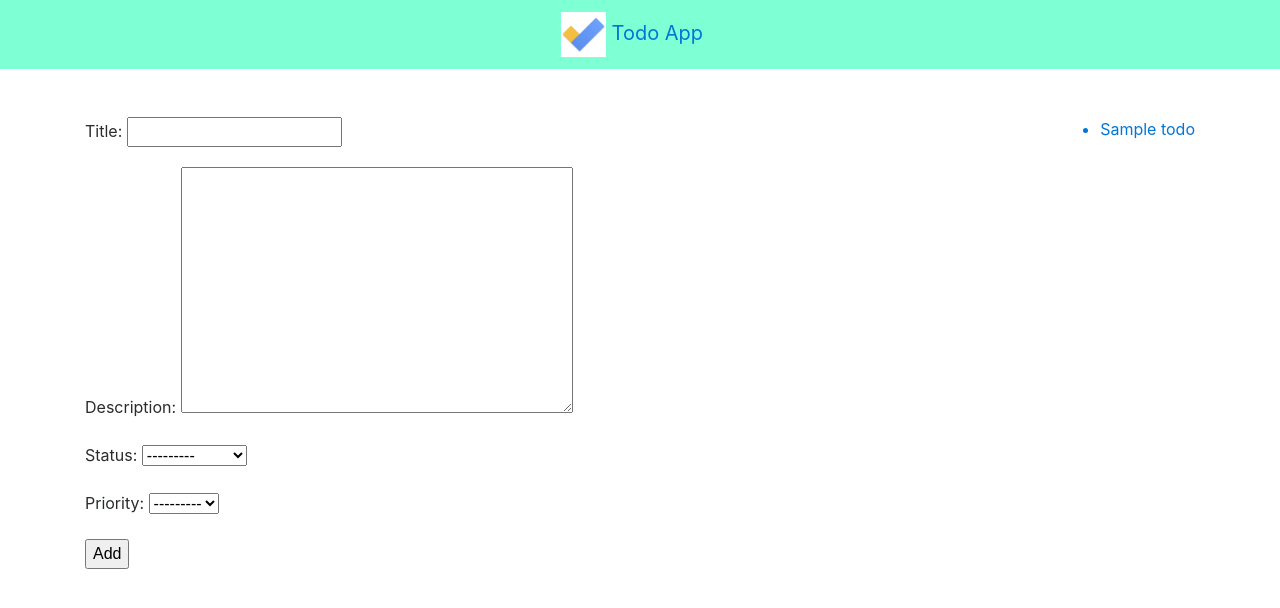
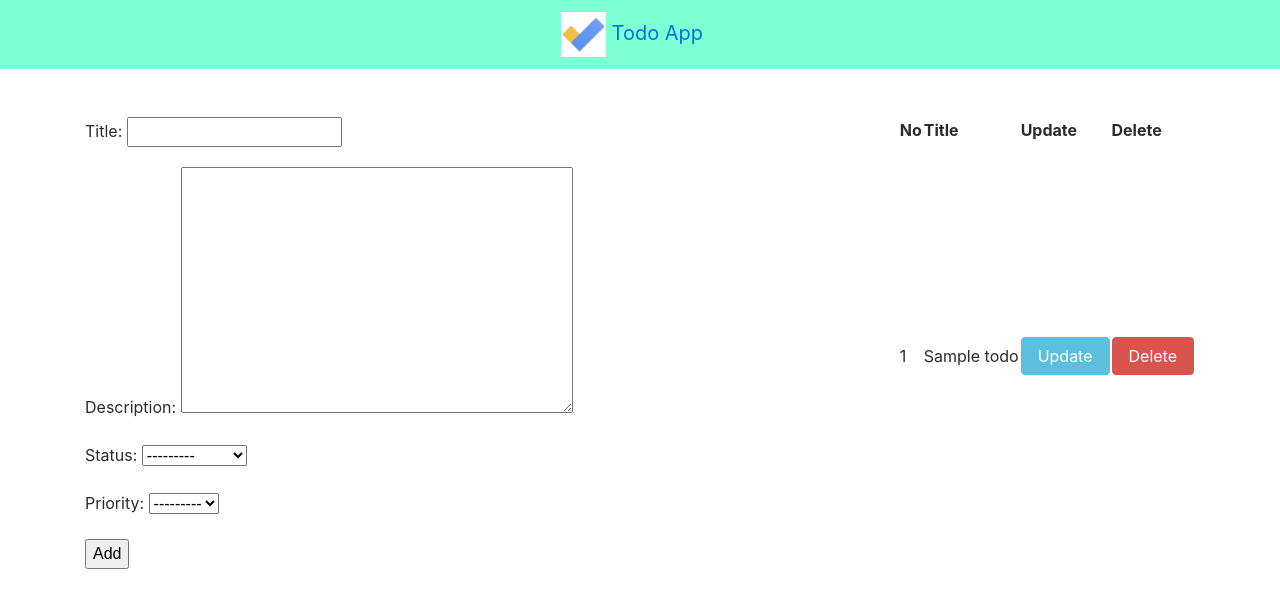
Before and after one commit to erol1098/todo-app-django, a Django app: page / in a window 1280 px wide. Shown: the top 608 px of the page. Run offline with Django 4.2, Linux system fonts and the light colour scheme; tables that the repository leaves empty hold one stand-in row (values such as "Sample post"); some libraries are stand-ins or nearby versions.

Commit message:
Delete Todo Added

```diff
--- a/todo/templates/todo/home.html
+++ b/todo/templates/todo/home.html
@@ -8,12 +8,31 @@
     </form>
   </div>
 
-  <ul>
-    {% for todo in todos %}
-
-    <a href="{% url 'update' todo.id %}"><li>{{todo}}</li></a>
-
-    {% endfor %}
-  </ul>
+  <table>
+    <thead>
+      <tr>
+        <th>No</th>
+        <th>Title</th>
+        <th>Update</th>
+        <th>Delete</th>
+      </tr>
+    </thead>
+    <tbody>
+      {% for todo in todos %}
+      <tr>
+        <td>{{forloop.counter}}</td>
+        <td>{{todo.title}}</td>
+        <td>
+          <a class="btn btn-info" href="{% url 'update' todo.id %}">Update </a>
+        </td>
+        <td>
+          <a class="btn btn-danger" href="{% url 'delete' todo.id %}"
+            >Delete
+          </a>
+        </td>
+      </tr>
+      {% endfor %}
+    </tbody>
+  </table>
 </main>
 {% endblock content %}
--- a/todo/urls.py
+++ b/todo/urls.py
@@ -1,8 +1,9 @@
 from django.urls import path
-from .views import home, todo_create, todo_update
+from .views import home, todo_create, todo_delete, todo_update
 urlpatterns = [
     path('', home, name="home"),
     path('add/', todo_create, name="add"),
     path('update/<int:id>', todo_update, name="update"),
+    path('delete/<int:id>', todo_delete, name="delete"),
 
 ]
--- a/todo/views.py
+++ b/todo/views.py
@@ -47,3 +47,18 @@ def todo_update(request, id):
   }
 
   return render(request, "todo/todo_update.html", context)
+
+
+#? Delete Todo
+
+def todo_delete(request, id):
+  todo = Todo.objects.get(id=id)
+
+  if request.method == "POST":
+    todo.delete()
+    return redirect("home")
+
+  context = {
+    "todo":todo
+  }
+  return render(request, "todo/todo_delete.html", context)
```
Also changed, not shown: todo/templates/todo/todo_delete.html (added, +10 -0 lines).
